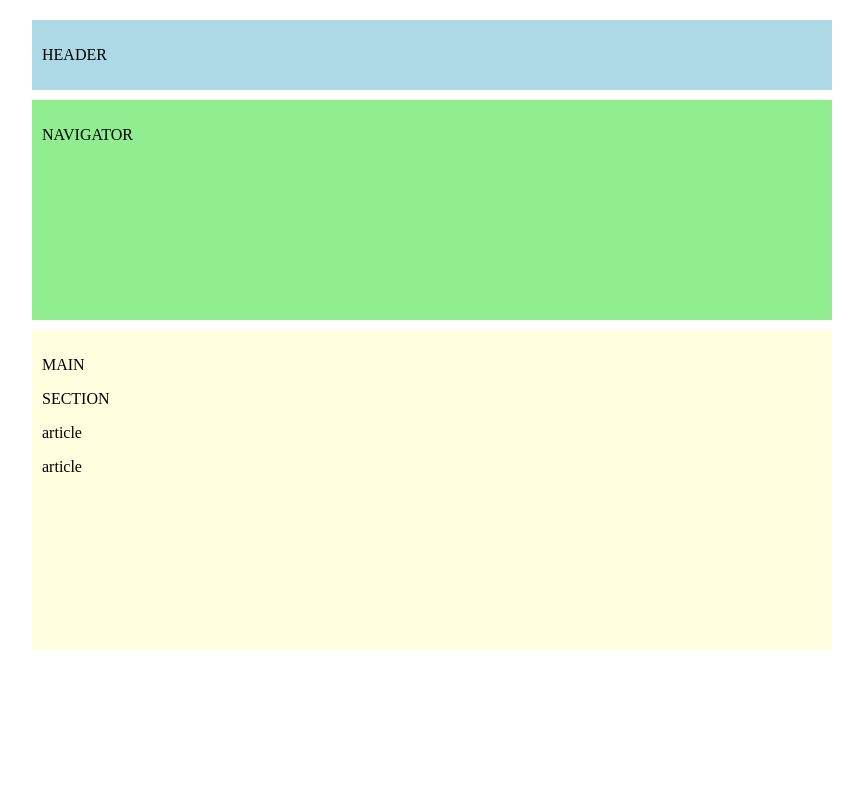
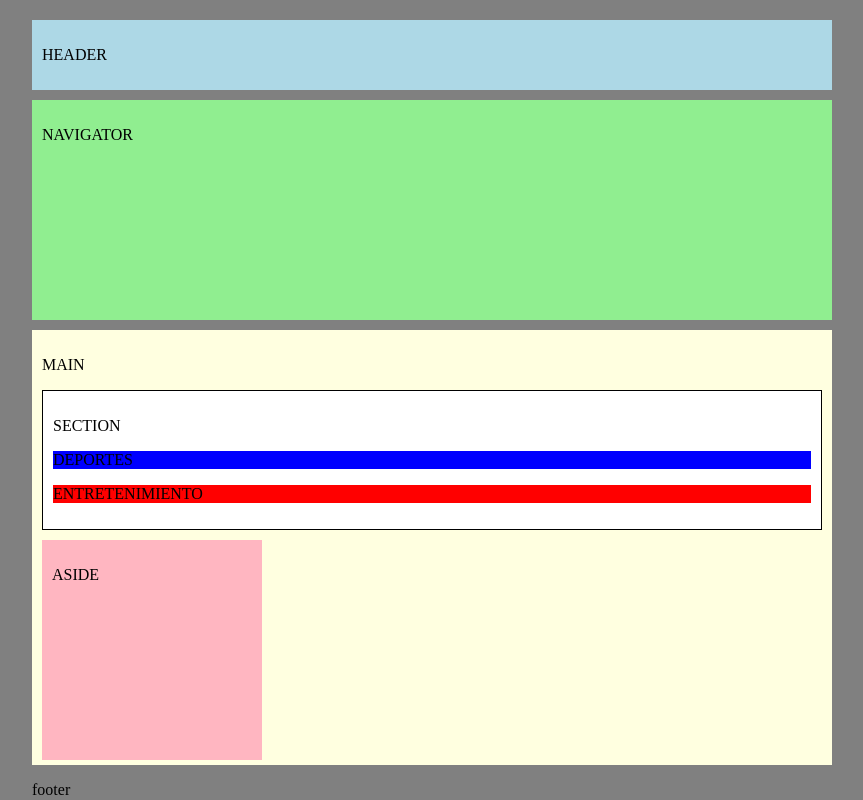
Before and after one commit to SEGUNDORAMSES/TAREA-CSS-5, a plain HTML site: page INDEX.HTML in a window 1280 px wide. Shown: the whole page, without its empty margins (208-1071 px from the left). Drawn offline with Linux system fonts and the light colour scheme.

Commit message:
feat-cambio en tarea

```diff
--- a/CSS/STYLES.CSS
+++ b/CSS/STYLES.CSS
@@ -21,18 +21,38 @@ body {
 
 .noticias {
     background-color: lightyellow;
-    height: 300px;
+    height: 415px;
     padding: 10px;
     margin-bottom: 10px;
 }
 
-.noticiasen {
+.noticiasdeportes {
     background-color: white;
-    border: 1px;
+    border: 1px solid black;
     padding: 10px;
     margin-bottom: 10px;
 }
 
-.noticiasen {
+.noticiasentretenimiento {
     margin-bottom: 10px;
 }
+
+#azul {
+    background-color: blue;
+}
+
+#rojo {
+    background-color: red;
+}
+
+html {
+    background-color: gray;
+}
+
+.barralateral {
+    background-color: lightpink;
+    width: 200px;
+    padding: 10px;
+    margin-top: 10px;
+    height: 200px;
+}
--- a/INDEX.HTML
+++ b/INDEX.HTML
@@ -20,28 +20,24 @@
     <main class="noticias">
         <p>MAIN</p>
 
-        <section class=".noticiasen">
+        <section class="noticiasdeportes">
             <p>SECTION</p>
-            <article class=".noticiasen">
-                <p>article</p>
-            </article>
-            <article class=".noticiasen">
-                <p>article</p>
-            </article>
+            <articles class="noticiasentretenimiento">
+                <p id="azul">DEPORTES</p>
+            </articles>
+            <articles class="noticiasentretenimiento">
+                <p id="rojo">ENTRETENIMIENTO</p>
+            </articles>
         </section>
 
+        <aside class="barralateral">
+            <p>ASIDE</p>
+        </aside>
+    </main>
 
-
-
-
-
-
-
-
-
-
-
-    </main>
+    <footer class="piedepagina">
+        <p>footer</p>
+    </footer>
 
 
 
```
